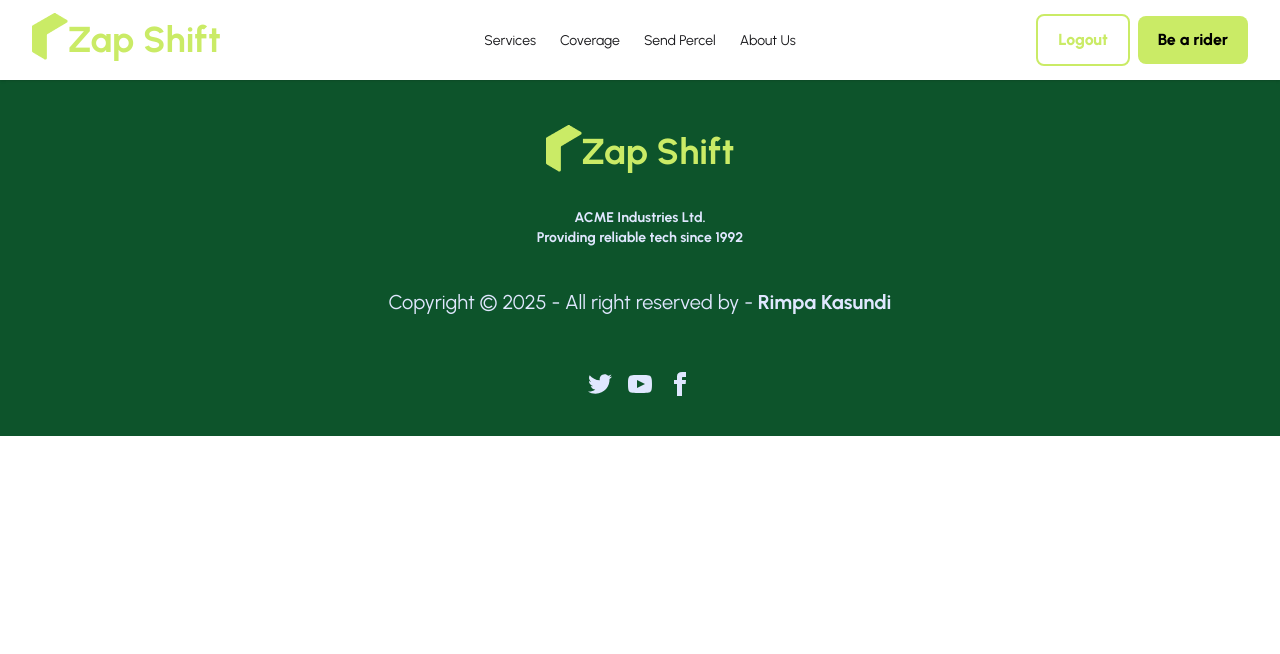
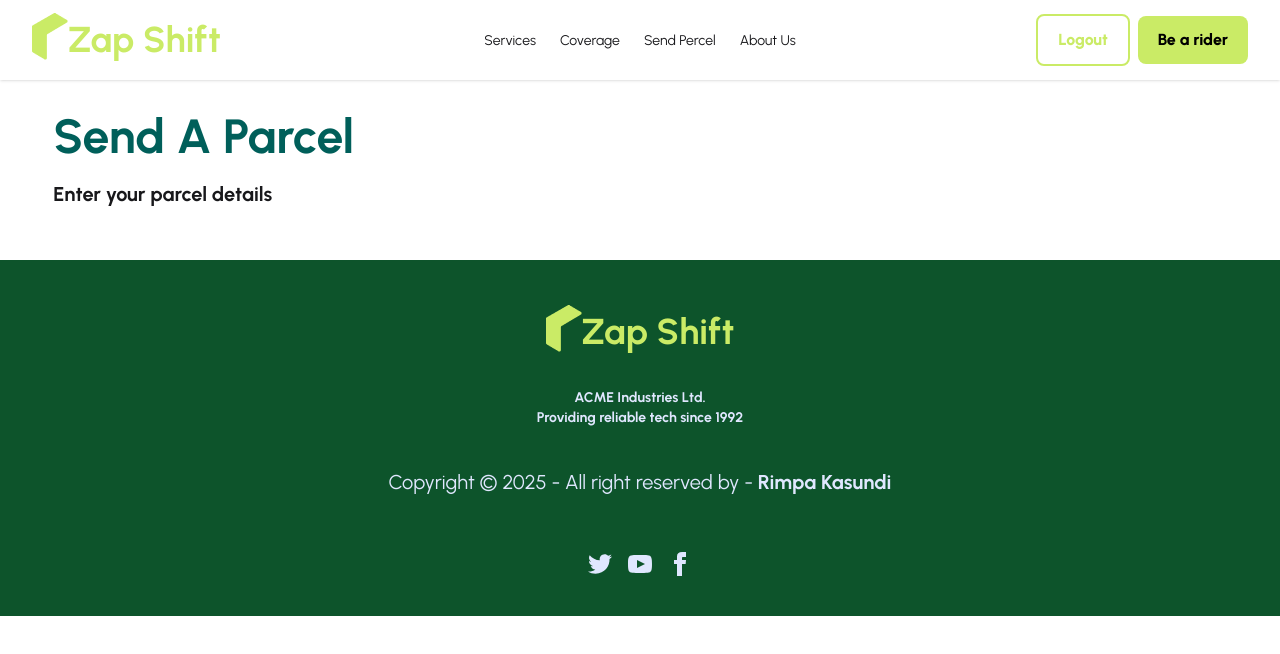
Before and after one commit to rimpakasundi07/Zap-Shift-Client, a React (Vite) app: page /send-percel in a window 1280 px wide. Shown: the top 654 px of the page. Built offline with nearby package versions, Linux system fonts and the light colour scheme; no server answers; sample sign-in values are in the browser's storage.

Commit message:
Add Send A Parcel header section with title and description

```diff
--- a/src/pages/Rider/Rider.jsx
+++ b/src/pages/Rider/Rider.jsx
@@ -4,7 +4,7 @@ const Rider = () => {
   return (
     <div className="w-11/12 mx-auto ">
       <div className="py-3 lg:py-8">
-        <h2 className="text-teal-800 font-bold text-lg lg:text-4xl">
+        <h2 className="text-teal-800 font-bold text-xl lg:text-4xl">
           Be a Rider
         </h2>
         <p className="text-gray-500 text-lg py-2 lg:w-[1000px] ">
--- a/src/pages/sendPercel/SendPercel.jsx
+++ b/src/pages/sendPercel/SendPercel.jsx
@@ -2,8 +2,17 @@ import React from "react";
 
 const SendPercel = () => {
   return (
-    <div>
-      <p></p>
+    <div className="w-11/12 mx-auto py-2 lg:py-8">
+      <div className="">
+        <h2 className="text-teal-800 font-bold text-xl lg:text-5xl">
+          Send A Parcel
+        </h2>
+        <p className="font-bold text-lg py-2 lg:py-5 lg:text-xl">
+          Enter your parcel details
+        </p>
+      </div>
+      {/* form */}
+      <div className=""></div>
     </div>
   );
 };
```
